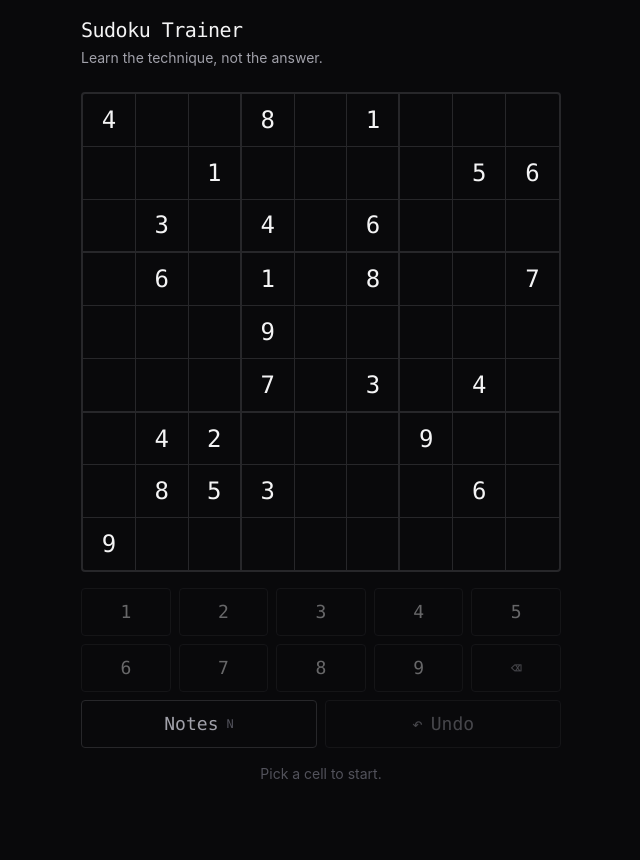
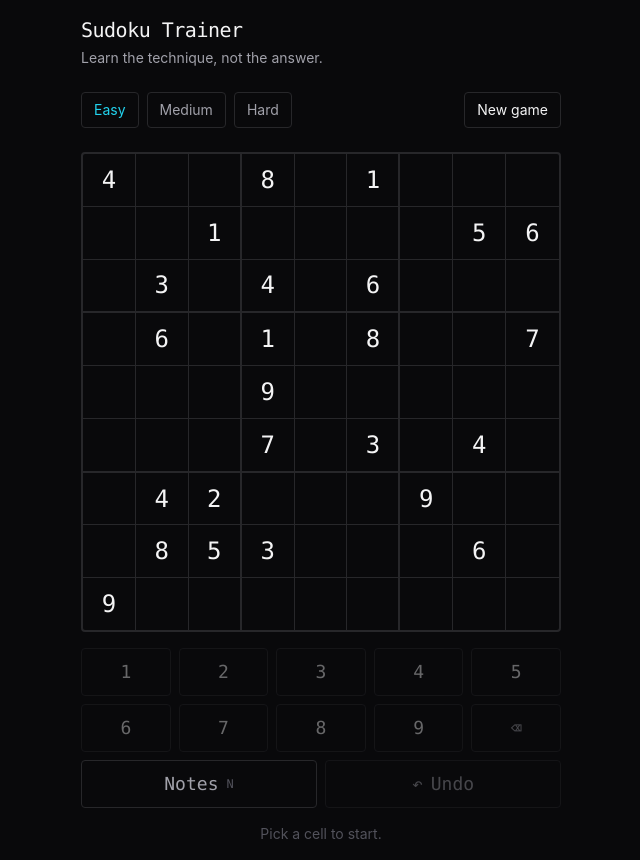
Before and after one commit to PauMGDev/SudokuTrainer, a Next.js app in the folder apps/web/: page / in a window 1280 px wide. Shown: the whole page, without its empty margins (319-959 px from the left). Before the commit the page ends 800 px from the top, so only its background shows below. Built offline with nearby package versions, Linux system fonts and the light colour scheme.

Commit message:
feat(web): pick difficulty and start new game

```diff
--- a/apps/web/src/app/page.tsx
+++ b/apps/web/src/app/page.tsx
@@ -1,18 +1,45 @@
-import { generate, toString as boardToString } from 'engine';
+import Link from 'next/link';
+import { DIFFICULTIES, generate, toString as boardToString, type Difficulty } from 'engine';
 
 import { Game } from '../components/Game';
 import { copy } from '../copy';
 
 /**
- * Semilla medida con el propio engine, no elegida de memoria: `classify` la da
- * como `easy` con 25 pistas, así que se resuelve entera con singles. Fija a
- * propósito — la página se prerenderiza estática y `generate` (81 backtracks de
- * unicidad) no corre en cada visita. 3.3 la convertirá en elección del jugador.
+ * La partida vive en la URL: `?difficulty=hard&seed=12` es un tablero concreto y
+ * reproducible, así que compartir el enlace comparte la partida y recargar no
+ * la pierde. Leer `searchParams` hace la página dinámica — `generate` cuesta
+ * entre 8 y 330 ms según el nivel (medido con el propio engine), asumible por
+ * navegación, y así el solver se queda en servidor y fuera del bundle.
  */
-const SEED = 4;
 
-export default function Page() {
-  const { puzzle } = generate({ seed: SEED });
+const DEFAULT_DIFFICULTY: Difficulty = 'easy';
+
+type Param = string | string[] | undefined;
+
+function toDifficulty(param: Param): Difficulty {
+  return DIFFICULTIES.find((difficulty) => difficulty === param) ?? DEFAULT_DIFFICULTY;
+}
+
+function toSeed(param: Param): number {
+  const seed = Number(param);
+  return Number.isInteger(seed) && seed >= 0 ? seed : 0;
+}
+
+const LINK =
+  'flex min-h-9 items-center justify-center rounded-sm border border-line px-3 text-sm ' +
+  'transition-colors hover:border-accent-deep';
+
+export default async function Page(props: PageProps<'/'>) {
+  const params = await props.searchParams;
+  const difficulty = toDifficulty(params.difficulty);
+  const { puzzle, seed } = generate({ seed: toSeed(params.seed), difficulty });
+  // Formato de cable: los 81 caracteres, el mismo que necesitará /api/explain.
+  const wire = boardToString(puzzle);
+
+  // Se enlaza a la semilla *encontrada* + 1, no a la pedida: pedir un nivel
+  // escaso avanza semillas hasta dar con él, y volver a pedir desde la misma
+  // devolvería el mismo tablero una y otra vez.
+  const href = (level: Difficulty): string => `/?difficulty=${level}&seed=${seed + 1}`;
 
   return (
     <main className="mx-auto flex min-h-dvh w-full max-w-lg flex-col justify-center gap-6 p-4">
@@ -20,7 +47,26 @@ export default function Page() {
         <h1 className="font-mono text-xl tracking-tight">{copy.app.title}</h1>
         <p className="text-sm text-ink-muted">{copy.app.tagline}</p>
       </header>
-      <Game puzzle={boardToString(puzzle)} />
+
+      <nav aria-label={copy.game.difficultyLabel} className="flex flex-wrap gap-2">
+        {DIFFICULTIES.map((level) => (
+          <Link
+            key={level}
+            href={href(level)}
+            aria-current={level === difficulty ? 'page' : undefined}
+            className={`${LINK} ${level === difficulty ? 'border-accent text-accent' : 'text-ink-muted'}`}
+          >
+            {copy.game.difficulty[level]}
+          </Link>
+        ))}
+        <Link href={href(difficulty)} className={`${LINK} ml-auto`}>
+          {copy.game.newGame}
+        </Link>
+      </nav>
+
+      {/* Sin `key`, navegar cambiaría la prop pero el reducer conservaría el
+          tablero anterior: el estado se inicializa una sola vez por montaje. */}
+      <Game key={wire} puzzle={wire} />
     </main>
   );
 }
--- a/apps/web/src/copy.ts
+++ b/apps/web/src/copy.ts
@@ -14,6 +14,13 @@ export const copy = {
   app: {
     title: 'Sudoku Trainer',
     tagline: 'Learn the technique, not the answer.',
+  },
+  game: {
+    difficultyLabel: 'Difficulty',
+    difficulty: { easy: 'Easy', medium: 'Medium', hard: 'Hard' },
+    newGame: 'New game',
+    /** Se anuncia solo cuando el tablero está lleno y sin conflictos. */
+    won: 'Solved. Every cell checks out.',
   },
   board: {
     label: 'Sudoku board',
```
